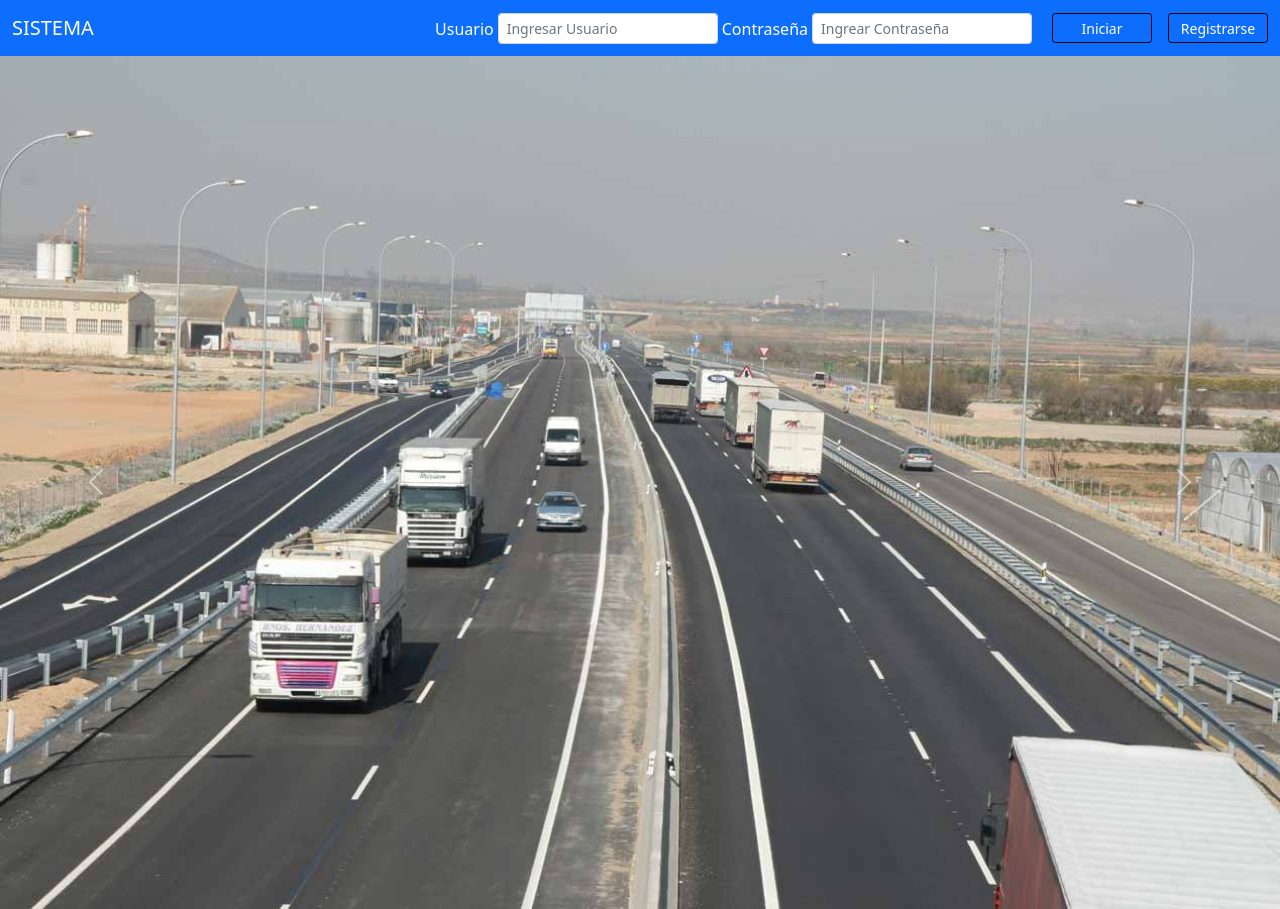
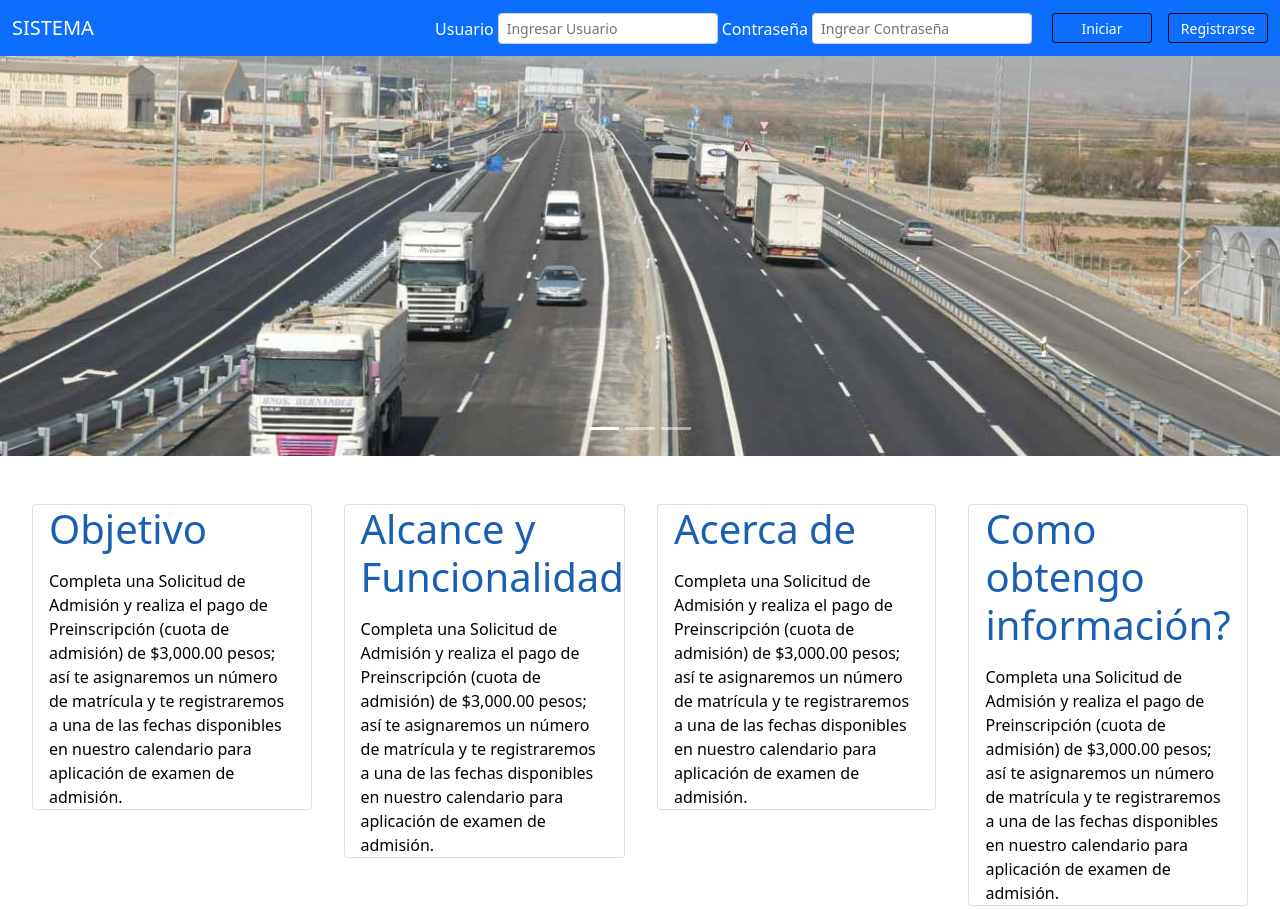
Before and after one commit to oixgres/HCarbono, a PHP site: page / in a window 1280 px wide. Run offline with PHP 8.4, Linux system fonts and the light colour scheme.

Commit message:
Se termino la pagina de inicio, se procedera a crear la pagina de usuario

```diff
--- a/SistemaEmisiones/codes/css/style.css
+++ b/SistemaEmisiones/codes/css/style.css
@@ -3,10 +3,11 @@ h1{
 }
 
 p{
-  color: white;
+  color: black;
   margin-left: 1rem;
   margin-top: 1rem;
-  margin-right: 0.5rem
+  margin-right: 1rem;
+  margin-bottom: 1rem;
 }
 
 /* css propios */
@@ -52,3 +53,13 @@ p{
 .col-small{
   width: 175px;
 }
+
+.carousel-config{
+  max-height: 400px;
+  display:flex;
+  align-items:center;
+}
+
+.card-config{
+  border: none;
+}
--- a/SistemaEmisiones/index.html
+++ b/SistemaEmisiones/index.html
@@ -40,48 +40,22 @@
     </nav>
 
     <!-- Slider de imagenes -->
- <!--
-    <div id="slider" class="carousel slide" data-bs-ride="carousel">
+    <div id="carouselExampleControls" class="carousel slide" data-bs-ride="carousel">
       <div class="carousel-indicators">
-        <button type="button" data-bs-target="#mySlider" data-bs-slide-to="0" class="active" aria-current="true" aria-label="Slide 1" data-bs-interval="2000"></button>
-        <button type="button" data-bs-target="#mySlider" data-bs-slide-to="1" aria-label="Slide 2" data-bs-interval="2000"></button>
-        <button type="button" data-bs-target="#mySlider" data-bs-slide-to="2" aria-label="Slide 3" data-bs-interval="2000"></button>
-      </div>
-      <div class="carousel-inner">
-        <div class="carousel-item active">
-          <img src="images/prueba1.jpg" alt="prueba1" class="d-block w-100">
-        </div>
-
-        <div class="carousel-item">
-          <img src="images/prueba2.jpg" alt="prueba2" class="d-block w-100">
-        </div>
-
-        <div class="carousel-item">
-          <img src="images/prueba3.jpg" alt="prueba3" class="d-block w-100">
-        </div>
+        <button type="button" data-bs-target="#carouselExampleControls" data-bs-slide-to="0" class="active" aria-current="true" aria-label="Slide 1"></button>
+        <button type="button" data-bs-target="#carouselExampleControls" data-bs-slide-to="1" aria-label="Slide 2"></button>
+        <button type="button" data-bs-target="#carouselExampleControls" data-bs-slide-to="2" aria-label="Slide 3"></button>
       </div>
 
-      <button type="button" class="carousel-button-prev" data-bs-target="#mySlider" data-bs-slide="prev">
-        <span class="carousel-control-prev-icon" aria-hidden="true"></span>
-        <span class="visually-hidden">Previous</span>
-      </button>
-
-      <button type="button" class="carousel-button-next" data-bs-target="#mySlider" data-bs-slide="next">
-        <span class="carousel-control-next-icon" aria-hidden="true"></span>
-        <span class="visually-hidden">Next</span>
-      </button>
-    </div>
-  -->
-    <div id="carouselExampleControls" class="carousel slide" data-bs-ride="carousel">
-      <div class="carousel-inner">
-        <div class="carousel-item active">
-          <img src="images/prueba3.jpg" class="d-block w-100" alt="...">
+      <div class="carousel-inner carousel-config">
+        <div class="carousel-item active ">
+          <img src="images/prueba3.jpg" class="d-block w-100 align-self-center" alt="...">
         </div>
-        <div class="carousel-item">
-          <img src="images/prueba1.jpg" class="d-block w-100" alt="...">
+        <div class="carousel-item ">
+          <img src="images/prueba1.jpg" class="d-block w-100 align-self-center" alt="...">
         </div>
-        <div class="carousel-item">
-          <img src="images/prueba2.jpg" class="d-block w-100" alt="...">
+        <div class="carousel-item  ">
+          <img src="images/prueba2.jpg" class="d-block w-100 align-self-center" alt="...">
         </div>
       </div>
       <button class="carousel-control-prev" type="button" data-bs-target="#carouselExampleControls"  data-bs-slide="prev">
@@ -93,5 +67,54 @@
         <span class="visually-hidden">Next</span>
       </button>
     </div>
+
+    <!--- Cartas de la pagina -->
+    <section>
+      <div class="card card-group mx-3 card-config">
+        <div class="col">
+          <div class="card mt-5 mx-3">
+            <div class="cardbody">
+              <h1 class="card-title ms-3">Objetivo</h1>
+              <p class="card-text">
+                Completa una Solicitud de Admisión y realiza el pago de Preinscripción (cuota de admisión) de $3,000.00 pesos; así te asignaremos un número de matrícula y te registraremos a una de las fechas disponibles en nuestro calendario para aplicación de examen de admisión.
+              </p>
+            </div>
+          </div>
+        </div>
+
+        <div class="col">
+          <div class="card mt-5 mx-3">
+            <div class="cardbody">
+              <h1 class="card-title ms-3">Alcance y Funcionalidad</h1>
+              <p class="card-text">
+                Completa una Solicitud de Admisión y realiza el pago de Preinscripción (cuota de admisión) de $3,000.00 pesos; así te asignaremos un número de matrícula y te registraremos a una de las fechas disponibles en nuestro calendario para aplicación de examen de admisión.
+              </p>
+            </div>
+          </div>
+        </div>
+
+        <div class="col">
+          <div class="card mt-5 mx-3">
+            <div class="cardbody">
+              <h1 class="card-title ms-3">Acerca de</h1>
+              <p class="card-text">
+                Completa una Solicitud de Admisión y realiza el pago de Preinscripción (cuota de admisión) de $3,000.00 pesos; así te asignaremos un número de matrícula y te registraremos a una de las fechas disponibles en nuestro calendario para aplicación de examen de admisión.
+              </p>
+            </div>
+          </div>
+        </div>
+
+        <div class="col">
+          <div class="card mt-5 mx-3">
+            <div class="cardbody">
+              <h1 class="card-title ms-3">Como obtengo información?</h1>
+              <p class="card-text">
+                Completa una Solicitud de Admisión y realiza el pago de Preinscripción (cuota de admisión) de $3,000.00 pesos; así te asignaremos un número de matrícula y te registraremos a una de las fechas disponibles en nuestro calendario para aplicación de examen de admisión.
+              </p>
+            </div>
+          </div>
+        </div>
+      </div>
+    </section>
   </body>
 </html>
```
